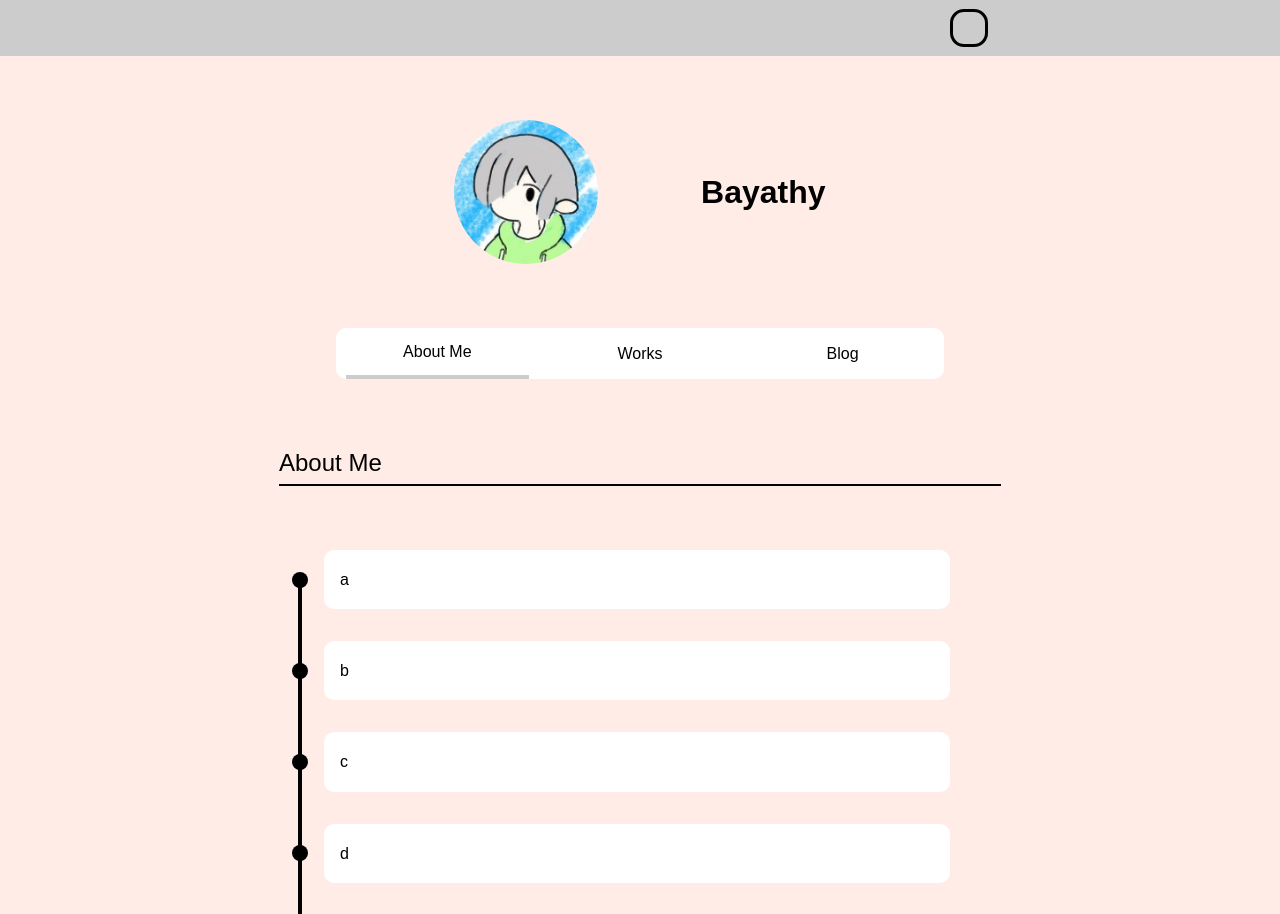
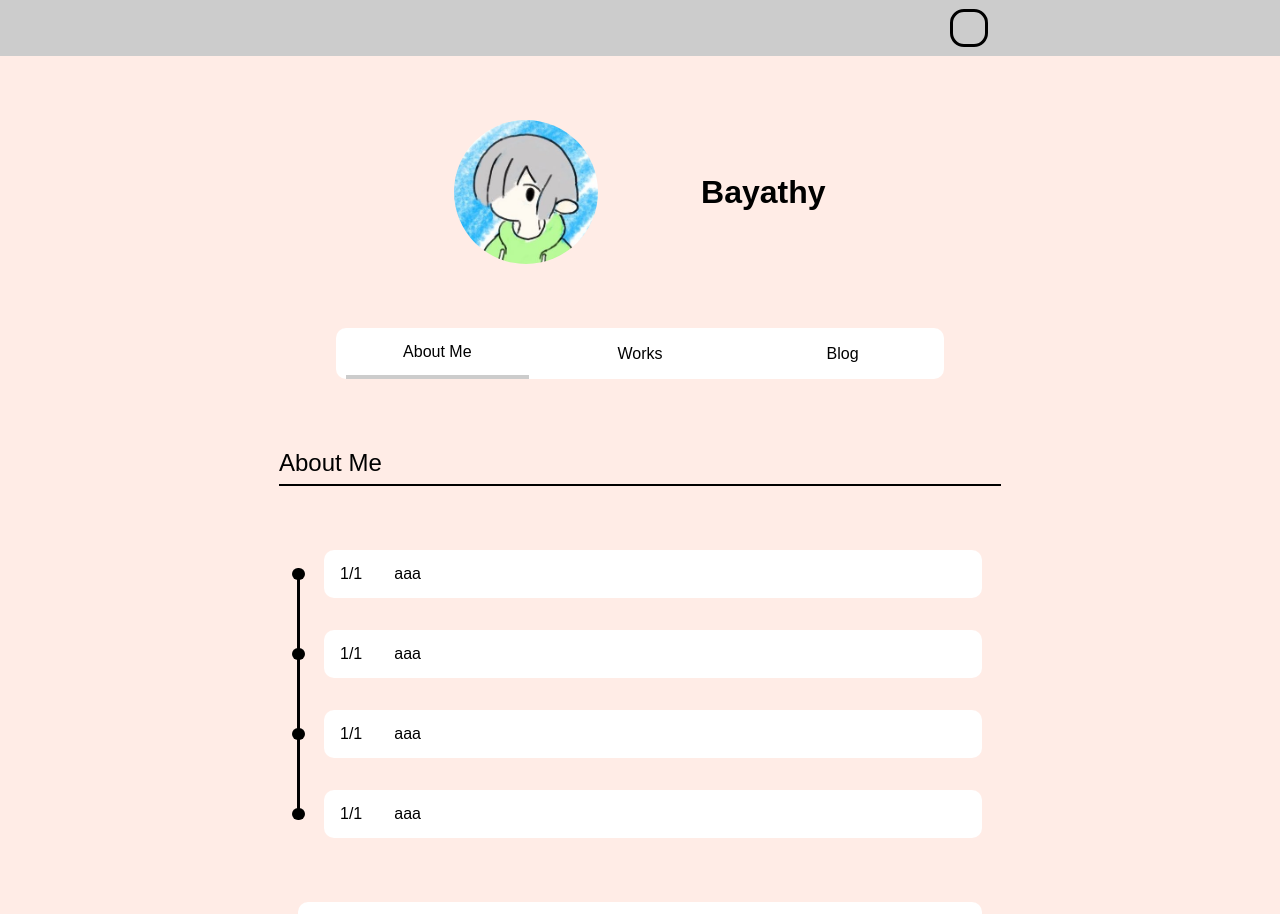
Before and after one commit to Bayathy/bayathy-portfolio, a Next.js app: page / in a window 1280 px wide. Shown: the top 914 px of the page. Built offline with nearby package versions, Linux system fonts and the light colour scheme; some icons are missing.

Commit message:
change style

```diff
--- a/src/compornent/atom/HistoryPlate/HistoryPlate.tsx
+++ b/src/compornent/atom/HistoryPlate/HistoryPlate.tsx
@@ -3,9 +3,10 @@ import React from 'react'
 
 type HistoryPlate = {
   text: string
+  date: string
 }
 
-const HistoryPlate: React.FC<HistoryPlate> = ({ text }) => {
+const HistoryPlate: React.FC<HistoryPlate> = ({ text, date }) => {
   const theme = useTheme()
 
   return (
@@ -19,8 +20,8 @@ const HistoryPlate: React.FC<HistoryPlate> = ({ text }) => {
       <div
         css={css`
           position: absolute;
-          width: 1rem;
-          height: 1rem;
+          width: 0.8rem;
+          height: 0.8rem;
           border-radius: 50%;
           left: 1rem;
           @media (min-width: 420px) {
@@ -43,11 +44,16 @@ const HistoryPlate: React.FC<HistoryPlate> = ({ text }) => {
             width: 90%;
             border-radius: 10px;
             background: ${theme.colors.extra};
+            line-height: 1;
+            display: flex;
+            align-items: baseline;
+            padding: 1rem;
           `}
         >
+          <p>{date}</p>
           <p
             css={css`
-              padding: 1rem;
+              padding-left: 2rem;
             `}
           >
             {text}
--- a/src/compornent/molecular/HistoryBar/HistoryBar.tsx
+++ b/src/compornent/molecular/HistoryBar/HistoryBar.tsx
@@ -3,10 +3,24 @@ import React from 'react'
 import ContentContainer from '../../atom/ContentContainer/ContentContainer'
 import HistoryPlate from '../../atom/HistoryPlate/HistoryPlate'
 
+type History = {
+  date: string
+  text: string
+}
+
 const HistoryBar: React.FC = () => {
   const theme = useTheme()
 
-  const textlist: string[] = ['a', 'b', 'c', 'd', 'c', 'f']
+  const datelist: History[] = [
+    { date: '1/1', text: 'aaa' },
+    { date: '1/1', text: 'aaa' },
+    {
+      date: '1/1',
+      text: 'aaa'
+    },
+    { date: '1/1', text: 'aaa' }
+  ]
+
   return (
     <ContentContainer
       style={css`
@@ -18,9 +32,9 @@ const HistoryBar: React.FC = () => {
           .plate:not(:last-child)::before {
             content: '';
             position: absolute;
-            left: 1.4rem;
+            left: 1.3rem;
             @media (min-width: 420px) {
-              left: 2.4rem;
+              left: 2.3rem;
             }
             top: 1.8rem;
             bottom: 0;
@@ -30,7 +44,7 @@ const HistoryBar: React.FC = () => {
           }
         `}
       >
-        {textlist.map((index, key) => (
+        {datelist.map((index, key) => (
           <div
             className={'plate'}
             css={css`
@@ -38,7 +52,7 @@ const HistoryBar: React.FC = () => {
             `}
             key={key}
           >
-            <HistoryPlate text={index} key={key} />
+            <HistoryPlate text={index.text} date={index.date} key={key} />
             <div
               css={css`
                 padding-bottom: ${theme.padding.medium};
```
